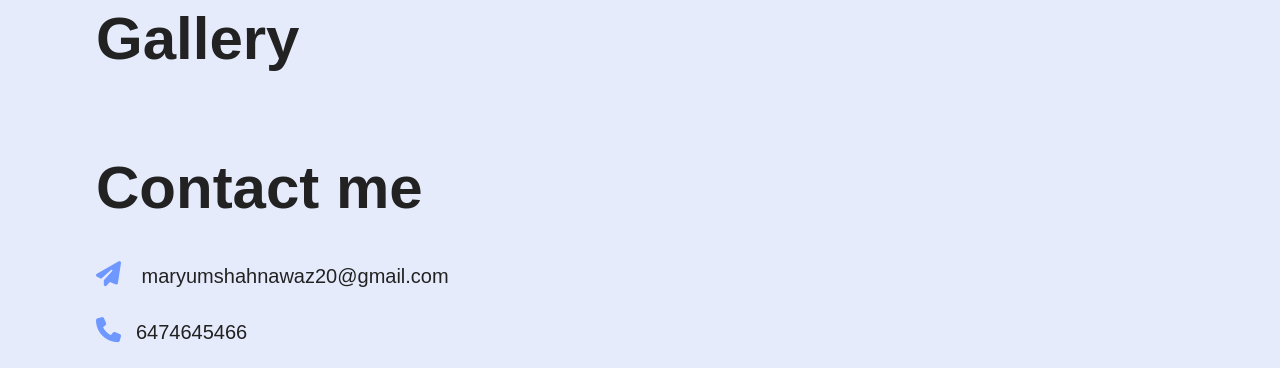
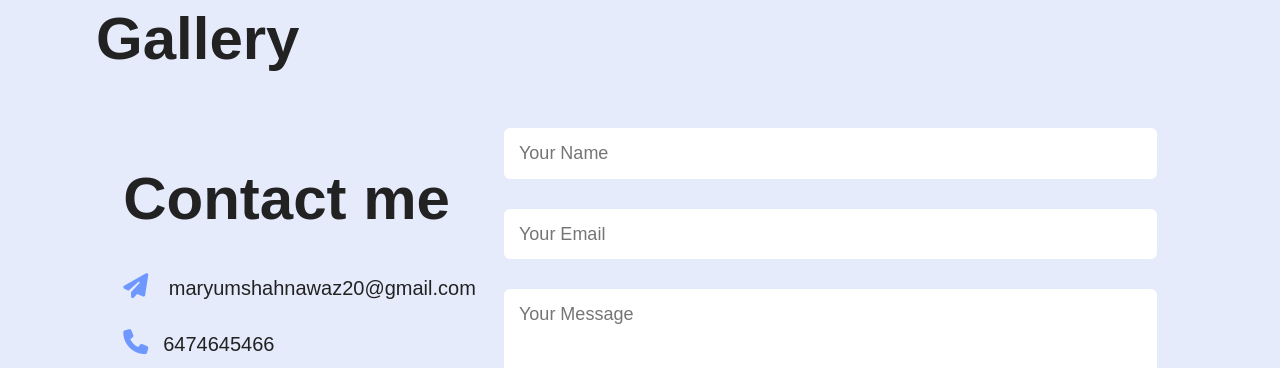
Before and after one commit to maryamshahnawaz/Portfolio-project, a plain HTML site: page index.html in a window 1280 px wide. Shown: the part 2130-2498 px from the top of the page. Drawn offline with Linux system fonts and the light colour scheme; no server answers.

Commit message:
updated css for gallery section

```diff
--- a/style.css
+++ b/style.css
@@ -497,6 +497,11 @@ nav ul li a:hover::after {
 }
 
 /* contact*/
+.row {
+ display: flex;
+ justify-content: center;
+ align-items: center;
+}
 
 .contact-left {
  flex-basis: 35%;
```
